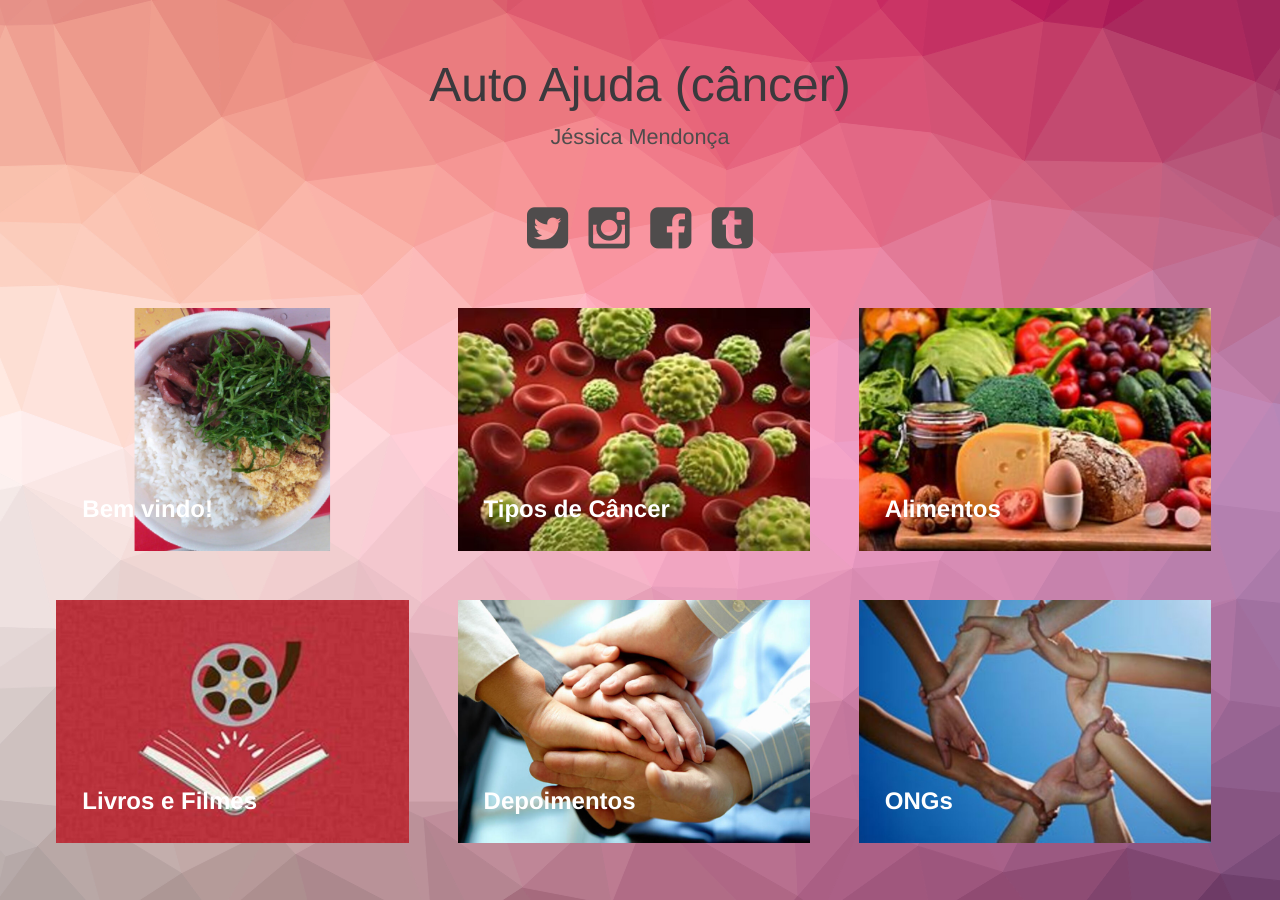
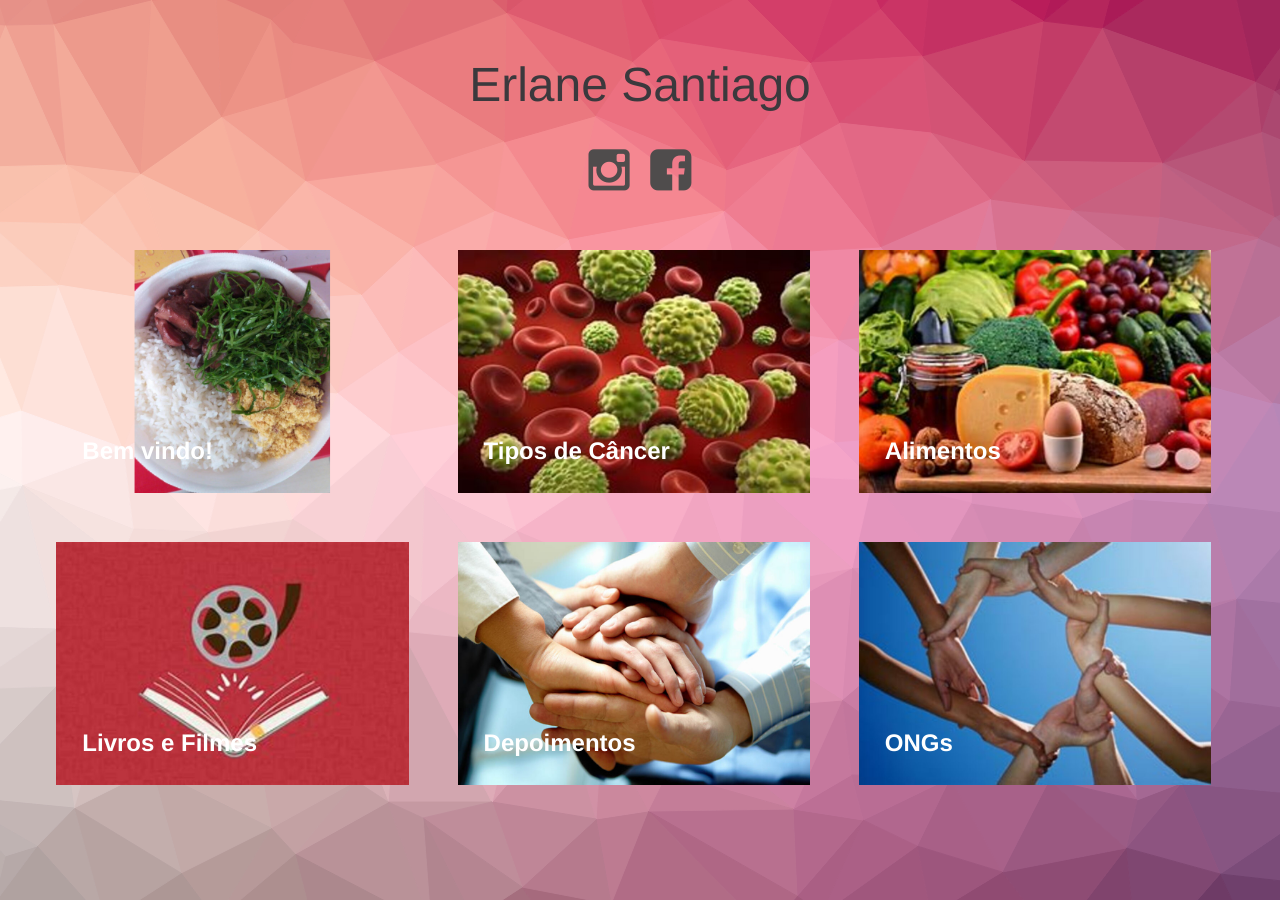
Before and after one commit to erlane2021/erlane2021.github.io, a Jekyll site: the page built from index.html, in a window 1280 px wide. Built offline with Jekyll 4.4.1, drawn with Linux system fonts in a browser that asks for light colours.

Commit message:
stagram efacebook

```diff
--- a/index.html
+++ b/index.html
@@ -28,13 +28,12 @@ layout: compress
 <body class="body">
 <div class="container">
     <header class="header">
-        <h1>Auto Ajuda (câncer)<span>Jéssica Mendonça</span></h1>
+        <h1>Erlane Santiago</h1>
         <nav class="links">
-            <a href="#"><i class="fa fa-twitter-square fa-3x"></i></a>
-            <a href="#"><i class="fa fa-instagram fa-3x"></i></a>
-            <a href="#"><i class="fa fa-facebook-square fa-3x"></i></a>
-            <a href="#"><i class="fa fa-tumblr-square fa-3x"></i></a>
-        </nav>
+
+            <a href="https://www.instagram.com/erlanesantiado_/"><i class="fa fa-instagram fa-3x"></i></a>
+            <a href="https://www.facebook.com/people/Erlane-Santiago/100004517626812/"><i class="fa fa-facebook-square fa-3x"></i></a>
+            </nav>
     </header>
     <div class="content">
         <!-- trianglify pattern container -->
```
